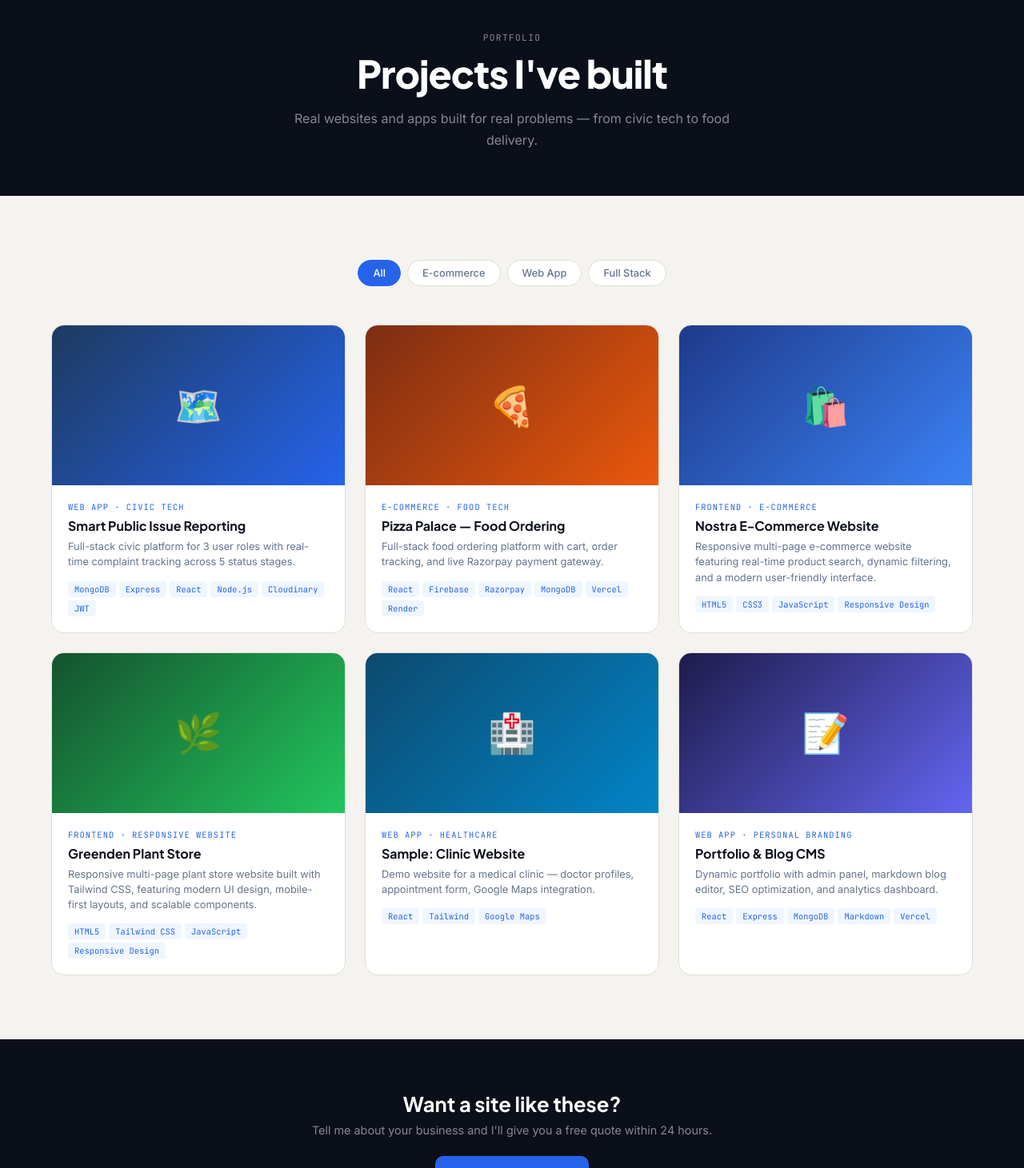
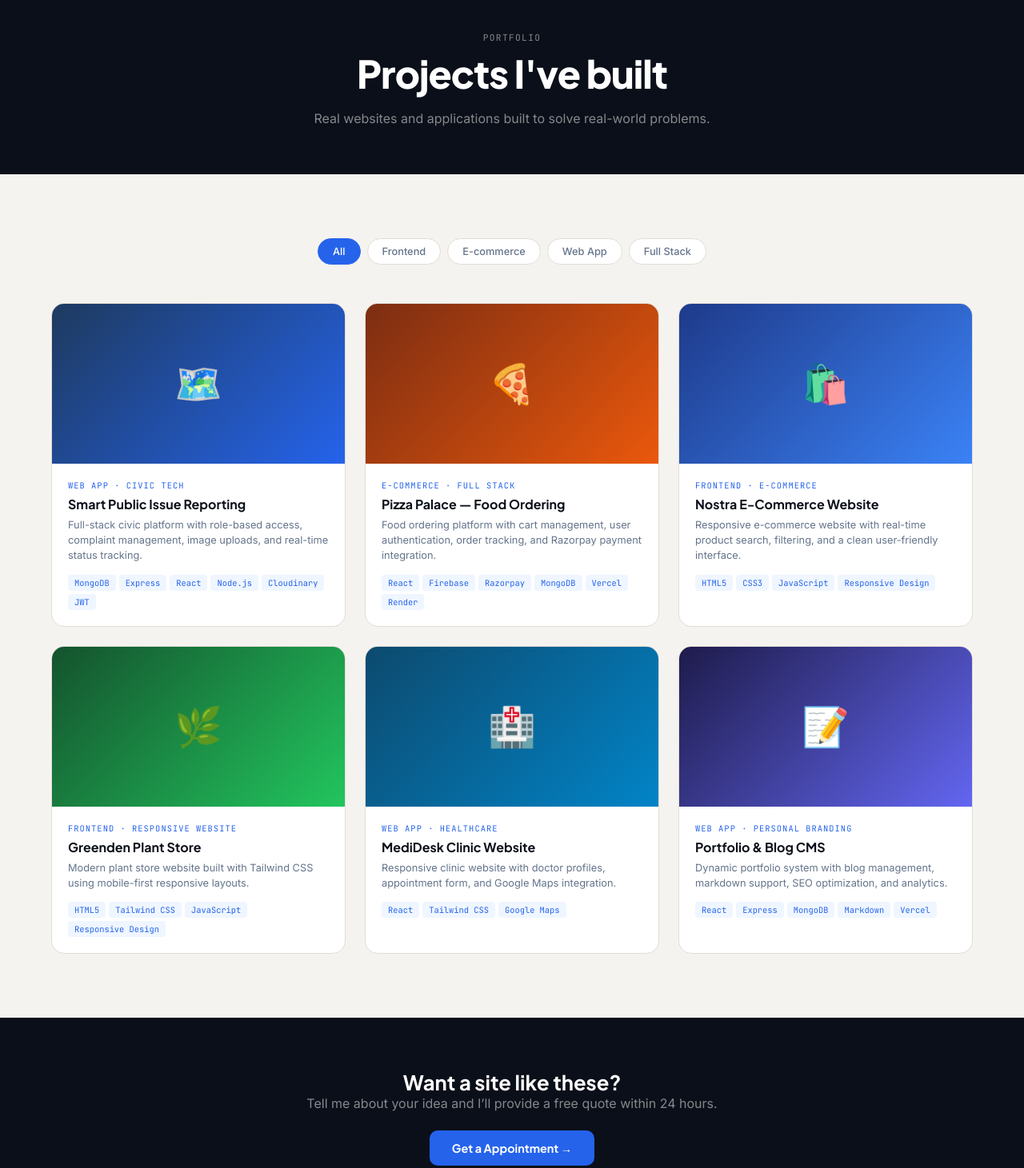
Before and after one commit to praveen-analyze/myportfolio, a React (Vite) app in the folder client/: page /projects in a window 1280 px wide. Shown: the part 100-1561 px from the top of the page at 80% size. Built offline with nearby package versions, Linux system fonts and the light colour scheme; no server answers.

Commit message:
Add Nostra and Greenden projects

```diff
--- a/client/src/pages/Projects.jsx
+++ b/client/src/pages/Projects.jsx
@@ -2,14 +2,15 @@ import { useEffect, useState } from 'react';
 import { Link } from 'react-router-dom';
 import { getProjects } from '../api/api.js';
 
-// Used if the backend/API isn't reachable yet, so the page still renders nicely in dev.
+// Fallback projects shown when backend is unavailable
 const FALLBACK_PROJECTS = [
   {
     _id: 'fallback-1',
     title: 'Smart Public Issue Reporting',
     categories: ['webapp', 'fullstack'],
     categoryLabel: 'Web App · Civic Tech',
-    description: 'Full-stack civic platform for 3 user roles with real-time complaint tracking across 5 status stages.',
+    description:
+      'Full-stack civic platform with role-based access, complaint management, image uploads, and real-time status tracking.',
     tags: ['MongoDB', 'Express', 'React', 'Node.js', 'Cloudinary', 'JWT'],
     icon: '🗺️',
     gradientFrom: '#1e3a5f',
@@ -20,8 +21,9 @@ const FALLBACK_PROJECTS = [
     _id: 'fallback-2',
     title: 'Pizza Palace — Food Ordering',
     categories: ['ecommerce', 'fullstack'],
-    categoryLabel: 'E-commerce · Food Tech',
-    description: 'Full-stack food ordering platform with cart, order tracking, and live Razorpay payment gateway.',
+    categoryLabel: 'E-commerce · Full Stack',
+    description:
+      'Food ordering platform with cart management, user authentication, order tracking, and Razorpay payment integration.',
     tags: ['React', 'Firebase', 'Razorpay', 'MongoDB', 'Vercel', 'Render'],
     icon: '🍕',
     gradientFrom: '#7c2d12',
@@ -29,50 +31,51 @@ const FALLBACK_PROJECTS = [
     liveUrl: 'https://pizza-itf6.vercel.app/',
   },
   {
-  _id: 'fallback-4',
+    _id: 'fallback-3',
     title: 'Nostra E-Commerce Website',
-  categories: ['frontend', 'website'],
-  categoryLabel: 'Frontend · E-Commerce',
-  description: 'Responsive multi-page e-commerce website featuring real-time product search, dynamic filtering, and a modern user-friendly interface.',
+    categories: ['frontend', 'ecommerce'],
+    categoryLabel: 'Frontend · E-commerce',
+    description:
+      'Responsive e-commerce website with real-time product search, filtering, and a clean user-friendly interface.',
     tags: ['HTML5', 'CSS3', 'JavaScript', 'Responsive Design'],
     icon: '🛍️',
     gradientFrom: '#1e3a8a',
     gradientTo: '#3b82f6',
-  liveUrl: 'https://lnkd.in/g5a5WHqW',
+    liveUrl: 'https://praveen-analyze.github.io/nostra/',
   },
-
   {
-  _id: 'fallback-5',
+    _id: 'fallback-4',
     title: 'Greenden Plant Store',
-  categories: ['frontend', 'website'],
+    categories: ['frontend'],
     categoryLabel: 'Frontend · Responsive Website',
-  description: 'Responsive multi-page plant store website built with Tailwind CSS, featuring modern UI design, mobile-first layouts, and scalable components.',
+    description:
+      'Modern plant store website built with Tailwind CSS using mobile-first responsive layouts.',
     tags: ['HTML5', 'Tailwind CSS', 'JavaScript', 'Responsive Design'],
     icon: '🌿',
     gradientFrom: '#14532d',
     gradientTo: '#22c55e',
-  liveUrl: 'https://lnkd.in/gBa2iwJt',
+    liveUrl: 'https://praveen-analyze.github.io/Greenden-tailwind/',
   },
-
   {
     _id: 'fallback-5',
-    title: 'Sample: Clinic Website',
-    categories: ['webapp'],
+    title: 'MediDesk Clinic Website',
+    categories: ['frontend', 'webapp'],
     categoryLabel: 'Web App · Healthcare',
-    description: 'Demo website for a medical clinic — doctor profiles, appointment form, Google Maps integration.',
-    tags: ['React', 'Tailwind', 'Google Maps'],
+    description:
+      'Responsive clinic website with doctor profiles, appointment form, and Google Maps integration.',
+    tags: ['React', 'Tailwind CSS', 'Google Maps'],
     icon: '🏥',
     gradientFrom: '#0c4a6e',
     gradientTo: '#0284c7',
     liveUrl: 'https://praveen-analyze.github.io/medidesk/',
   },
-
   {
-    _id: 'fallback-10',
+    _id: 'fallback-6',
     title: 'Portfolio & Blog CMS',
-    categories: ['webapp'],
+    categories: ['webapp', 'fullstack'],
     categoryLabel: 'Web App · Personal Branding',
-    description: 'Dynamic portfolio with admin panel, markdown blog editor, SEO optimization, and analytics dashboard.',
+    description:
+      'Dynamic portfolio system with blog management, markdown support, SEO optimization, and analytics.',
     tags: ['React', 'Express', 'MongoDB', 'Markdown', 'Vercel'],
     icon: '📝',
     gradientFrom: '#1e1b4b',
@@ -83,103 +86,140 @@ const FALLBACK_PROJECTS = [
 
 const FILTERS = [
   { key: 'all', label: 'All' },
+  { key: 'frontend', label: 'Frontend' },
   { key: 'ecommerce', label: 'E-commerce' },
   { key: 'webapp', label: 'Web App' },
   { key: 'fullstack', label: 'Full Stack' },
 ];
 
 export default function Projects() {
+  const [projects, setProjects] = useState(FALLBACK_PROJECTS);
   const [activeFilter, setActiveFilter] = useState('all');
-  const [projects, setProjects] = useState(FALLBACK_PROJECTS);
-  const [usingFallback, setUsingFallback] = useState(true);
   const [loading, setLoading] = useState(true);
 
   useEffect(() => {
     let cancelled = false;
+
+    const fetchProjects = async () => {
       setLoading(true);
-    getProjects(activeFilter)
-      .then((res) => {
-        if (!cancelled && res.data?.data) {
+
+      try {
+        const res = await getProjects(activeFilter);
+
+        if (!cancelled && res?.data?.data?.length) {
           setProjects(res.data.data);
-          setUsingFallback(false);
         }
-      })
-      .catch(() => {
-        // backend not reachable yet — keep showing fallback data
-      })
-      .finally(() => {
-        if (!cancelled) setLoading(false);
-      });
+      } catch (error) {
+        console.error('Error loading projects:', error.message);
+        setProjects(FALLBACK_PROJECTS);
+      } finally {
+        if (!cancelled) {
+          setLoading(false);
+        }
+      }
+    };
+
+    fetchProjects();
+
     return () => {
       cancelled = true;
     };
   }, [activeFilter]);
 
   const visibleProjects =
-    usingFallback && activeFilter !== 'all'
-      ? FALLBACK_PROJECTS.filter((p) => p.categories.includes(activeFilter))
-      : projects;
+    activeFilter === 'all'
+      ? projects
+      : projects.filter((project) =>
+          project.categories.includes(activeFilter)
+        );
 
   return (
     <div id="page-projects">
       <div className="projects-hero section">
-        <span className="section-eyebrow" style={{ color: 'rgba(255,255,255,0.5)' }}>Portfolio</span>
-        <h2 className="section-title">Projects I've built</h2>
-        <p className="section-sub" style={{ color: 'rgba(255,255,255,0.5)' }}>
-          Real websites and apps built for real problems — from civic tech to food delivery.
+        <span
+          className="section-eyebrow"
+          style={{ color: 'rgba(255,255,255,0.5)' }}
+        >
+          Portfolio
+        </span>
+
+        <h2 className="section-title">
+          Projects I've built
+        </h2>
+
+        <p
+          className="section-sub"
+          style={{ color: 'rgba(255,255,255,0.5)' }}
+        >
+          Real websites and applications built to solve real-world problems.
         </p>
       </div>
 
       <section className="section">
+
         <div className="filter-bar">
-          {FILTERS.map((f) => (
+          {FILTERS.map((filter) => (
             <button
-              key={f.key}
-              className={`filter-btn ${activeFilter === f.key ? 'active' : ''}`}
-              onClick={() => setActiveFilter(f.key)}
+              key={filter.key}
+              className={`filter-btn ${
+                activeFilter === filter.key ? 'active' : ''
+              }`}
+              onClick={() => setActiveFilter(filter.key)}
             >
-              {f.label}
+              {filter.label}
             </button>
           ))}
         </div>
 
         <div className="projects-grid">
-          {visibleProjects.map((p) => {
-            const projectUrl = p.liveUrl || p.githubUrl || p.url || p.link;
+          {visibleProjects.map((project) => {
+            const url =
+              project.liveUrl ||
+              project.githubUrl ||
+              project.url ||
+              project.link;
 
             return (
-              <div className="proj-card" key={p._id}>
-                {projectUrl ? (
+              <div className="proj-card" key={project._id}>
                 <a
-                    href={projectUrl}
+                  href={url}
                   target="_blank"
                   rel="noreferrer"
                   className="proj-thumb"
-                    style={{ background: `linear-gradient(135deg, ${p.gradientFrom}, ${p.gradientTo})` }}
+                  style={{
+                    background: `linear-gradient(135deg, ${project.gradientFrom}, ${project.gradientTo})`,
+                  }}
                 >
-                    <span>{p.icon}</span>
+                  <span>{project.icon}</span>
+
                   <div className="proj-thumb-overlay">
-                      <span className="proj-view-btn">View Project</span>
+                    <span className="proj-view-btn">
+                      View Project
+                    </span>
                   </div>
                 </a>
-                ) : (
-                  <div
-                    className="proj-thumb"
-                    style={{ background: `linear-gradient(135deg, ${p.gradientFrom}, ${p.gradientTo})` }}
+
+                <div className="proj-body">
+                  <div className="proj-cat">
+                    {project.categoryLabel}
+                  </div>
+
+                  <h3 className="proj-title">
+                    {project.title}
+                  </h3>
+
+                  <p className="proj-desc">
+                    {project.description}
+                  </p>
+
+                  <div className="proj-tags">
+                    {project.tags.map((tag) => (
+                      <span
+                        className="proj-tag"
+                        key={tag}
                       >
-                    <span>{p.icon}</span>
-                    <div className="proj-thumb-overlay">
-                      <span className="proj-view-btn">View Project</span>
-                    </div>
-                  </div>
-                )}
-                <div className="proj-body">
-                  <div className="proj-cat">{p.categoryLabel}</div>
-                  <div className="proj-title">{p.title}</div>
-                  <div className="proj-desc">{p.description}</div>
-                  <div className="proj-tags">
-                    {(p.tags || []).map((t) => (
-                      <span className="proj-tag" key={t}>{t}</span>
+                        {tag}
+                      </span>
                     ))}
                   </div>
                 </div>
@@ -189,20 +229,48 @@ export default function Projects() {
         </div>
 
         {loading && (
-          <p style={{ textAlign: 'center', color: 'var(--slate)', marginTop: '24px', fontSize: '0.85rem' }}>
-            Loading latest projects…
+          <p
+            style={{
+              textAlign: 'center',
+              marginTop: '20px',
+              color: 'var(--slate)',
+            }}
+          >
+            Loading latest projects...
           </p>
         )}
+
       </section>
 
-      <section style={{ background: 'var(--navy)', padding: '64px 5%', textAlign: 'center' }}>
-        <h3 style={{ fontFamily: 'var(--font-d)', fontWeight: 700, fontSize: '1.6rem', color: 'var(--white)', marginBottom: '8px' }}>
+      <section
+        style={{
+          background: 'var(--navy)',
+          padding: '64px 5%',
+          textAlign: 'center',
+        }}
+      >
+        <h3
+          style={{
+            fontFamily: 'var(--font-d)',
+            fontSize: '1.6rem',
+            color: 'var(--white)',
+          }}
+        >
           Want a site like these?
         </h3>
-        <p style={{ fontSize: '0.9rem', color: 'rgba(255,255,255,0.5)', marginBottom: '24px' }}>
-          Tell me about your business and I'll give you a free quote within 24 hours.
+
+        <p
+          style={{
+            color: 'rgba(255,255,255,0.5)',
+            marginBottom: '24px',
+          }}
+        >
+          Tell me about your idea and I’ll provide a free quote within 24 hours.
         </p>
-        <Link className="btn btn-primary" to="/contact">Get a Free Quote →</Link>
+
+        <Link className="btn btn-primary" to="/contact">
+          Get a Appointment →
+        </Link>
       </section>
     </div>
   );
```
Lines whose indentation alone changed are shown as unchanged.
